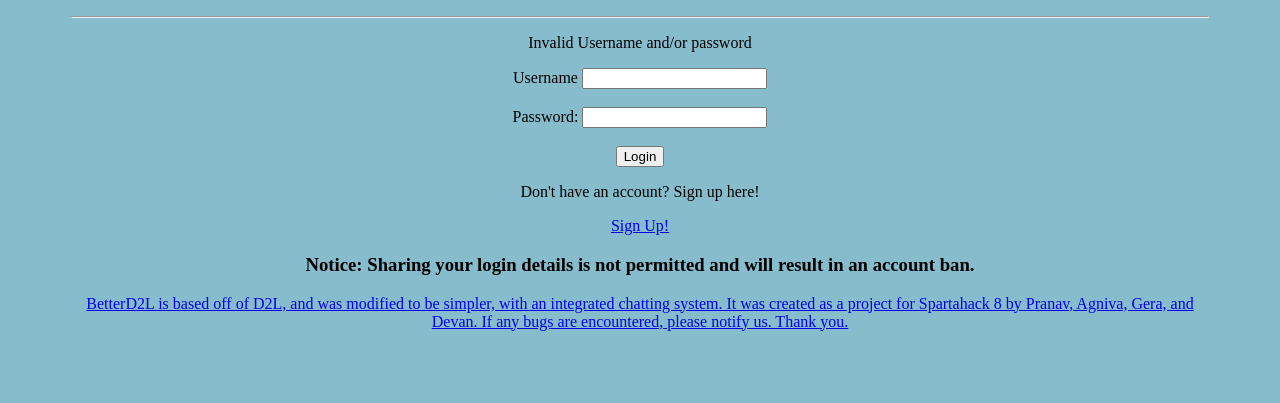
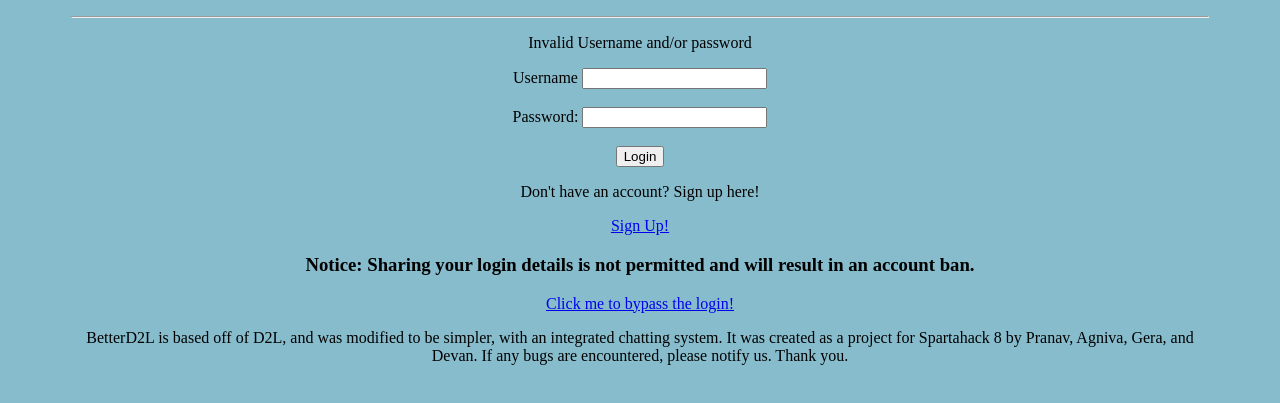
Before and after one commit to knivier/spartabest, a plain HTML site: page index.html in a window 1280 px wide. Shown: the part 91-494 px from the top of the page. Drawn offline with Linux system fonts and the light colour scheme.

Commit message:
bypass added and modified

```diff
--- a/index.html
+++ b/index.html
@@ -56,7 +56,7 @@
     <a href="signup.html">Sign Up!</a><br>
 
 <h3>Notice: Sharing your login details is not permitted and will result in an account ban.</h3>
-    <a href="courses.html">
+    <a href="courses.html">Click me to bypass the login!</a>
   </section>
   <footer>
   <p>BetterD2L is based off of D2L, and was modified to be simpler, with an integrated chatting system. It was created as a project for Spartahack 8 by Pranav, Agniva, Gera, and Devan. If any bugs are encountered, please notify us. Thank you.</p>
```
